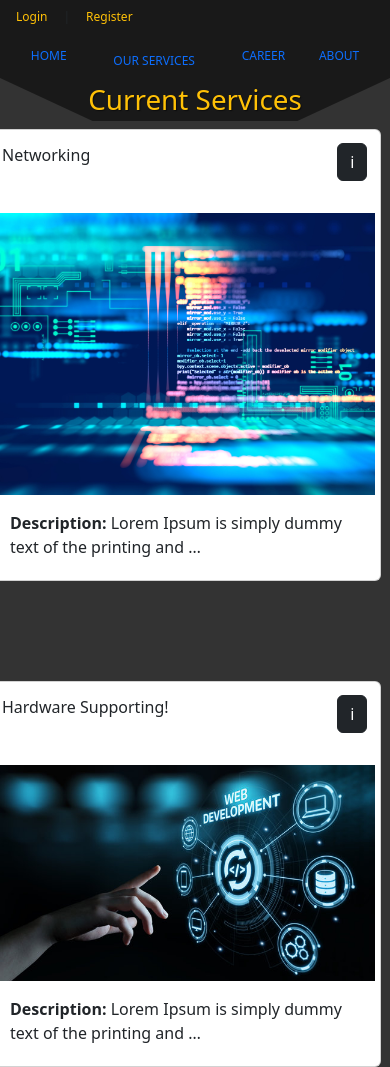
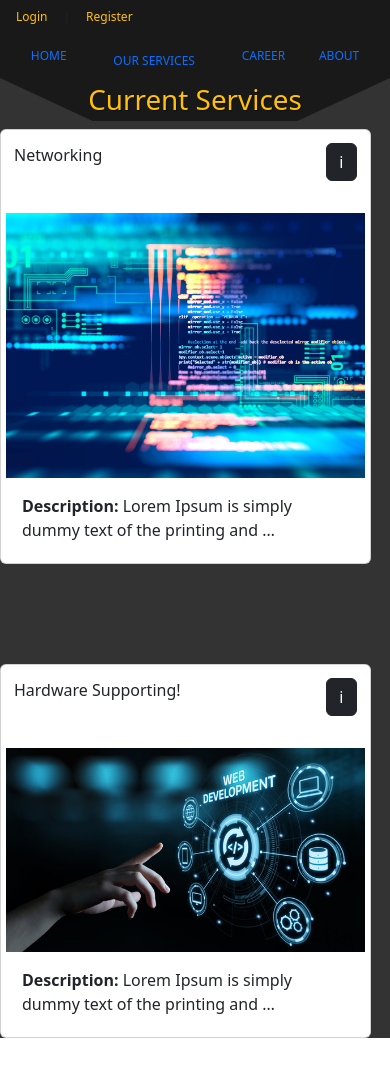
Before and after one commit to KyawMinOo123-cyber/final_project.github.io, a Django app: page /current_services in a window 390 px wide. After the commit the page ends 1038 px from the top, so only its background shows below. Run offline with Django 5.2, Linux system fonts and the light colour scheme; data comes from the database, SQL or seed files in the repository; both versions use the stored data as it was after the commit.

Commit message:
service page responsive fixed

```diff
--- a/my_company/static/my_company/script.js
+++ b/my_company/static/my_company/script.js
@@ -102,7 +102,7 @@ document.addEventListener('DOMContentLoaded',function() {
                 console.log(service)
                 const serviceDivParent = document.querySelector('#service-div-parent')
                 const newDiv = document.createElement('div')
-                newDiv.classList.add('card','col','col-md-8')
+                newDiv.classList.add('card','col-12','col-md-8')
 
                 serviceDiv.style = `display:none;`
 
@@ -112,6 +112,13 @@ document.addEventListener('DOMContentLoaded',function() {
                     <div class="card-body" > ${service.description} </div>
                     <div class="card-footer" > <a class="btn btn-primary" id="back${service.id}" >Back</a> </div>
                 `
+               if(window.innerWidth >= 500 || window.innerWidth <= 986){
+                    serviceDivParent.classList.remove('d-block')
+                    serviceDivParent.classList.add('row','d-flex','justify-content-center')
+               }else{
+                    serviceDivParent.classList.remove('d-flex',)
+                    serviceDivParent.classList.add('row','d-block')
+               }
 
                 serviceDivParent.append(newDiv)
 
@@ -119,7 +126,7 @@ document.addEventListener('DOMContentLoaded',function() {
                 if(backButton){
                     backButton.addEventListener('click',function(){
                         serviceDiv.removeAttribute('style')
-                        if(window.innerWidth <= 500){
+                        if(window.innerWidth <= 986){
                             serviceDiv.style = `
                             display: grid;
                             justify-content: center;
@@ -128,10 +135,8 @@ document.addEventListener('DOMContentLoaded',function() {
                             `
                         }else{
                             serviceDiv.style=`
-                            display: grid;
+                            display: flex;
                             justify-content: center;
-                            grid-template-columns: 1fr 1fr 1fr;
-                            gap: 100px;
                             `
                         }
 
--- a/my_company/static/my_company/styles.css
+++ b/my_company/static/my_company/styles.css
@@ -56,6 +56,11 @@ p::selection{
     display: flex;
     justify-content: space-between;
     align-items: center;
+}
+
+#service-div-parent{
+    display: flex;
+    justify-content: center;
 }
 
 #services-div{
@@ -151,6 +156,9 @@ p::selection{
     }
 
     /* services */
+    #service-div-parent{
+        display: block;
+    }
     #services-div{
         grid-template-columns: 1fr;
         justify-content: center;
@@ -249,8 +257,9 @@ p::selection{
 
 /* services */
     #services-div{
-        grid-template-columns: 1fr;
-        justify-content: center;
+        gap: 0 !important;
+        grid-template-columns:1fr;
+        justify-content: center !important;
     }
 
     #service_body, #services-div{
@@ -265,10 +274,6 @@ p::selection{
 
     #company-group , #joint-group{
         grid-template-columns: 1fr;
-    }
-
-    #service-div-parent{
-        display: block !important;
     }
 
 /* all applications */
--- a/my_company/templates/my_company/current_services.html
+++ b/my_company/templates/my_company/current_services.html
@@ -30,7 +30,7 @@
     {% endif %}
     <div id="service_body" class="p-3">
         {% if services %}
-            <div class="row d-flex justify-content-center" id="service-div-parent">
+            <div id="service-div-parent">
                 <div class="col-12 col-md-6" id="services-div">
                     {% for service in services %}
                     <div class="card cards">
```
Also changed, not shown: db.sqlite3.
